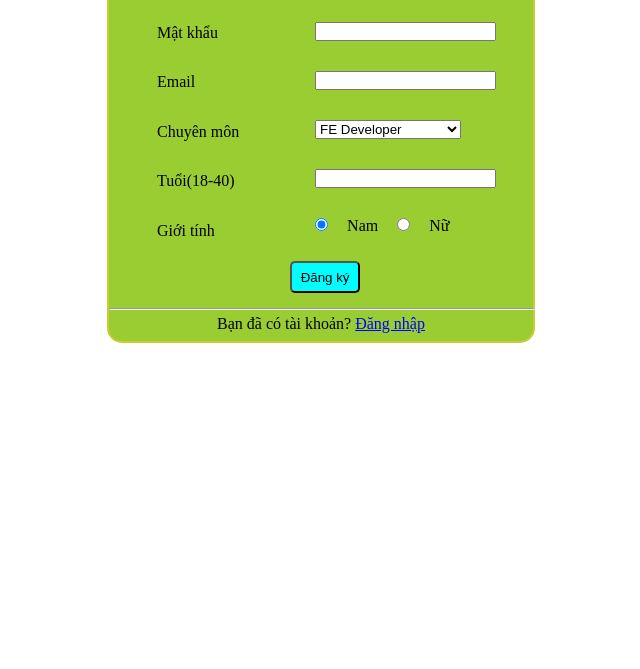
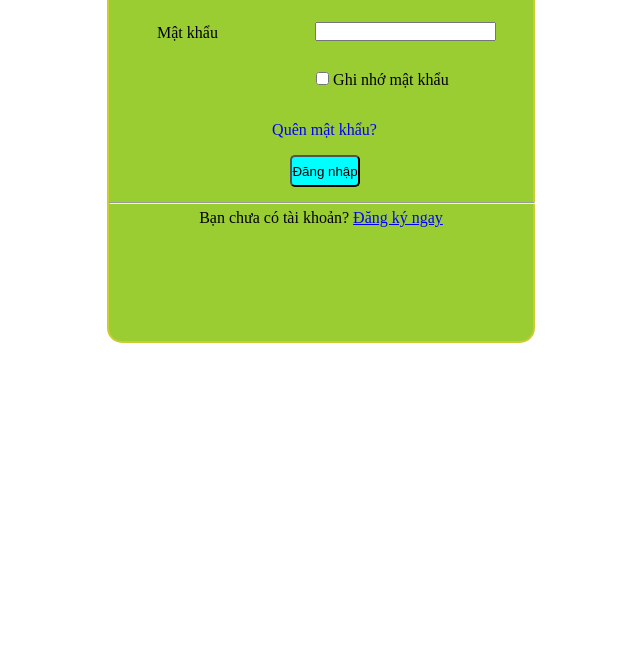
Before and after one commit to hvthien158/register-login-form, a plain HTML site: page index.html in a window 1280 px wide. Shown: the part 131-800 px from the top of the page, without its empty margins (319-959 px from the left). Drawn offline with Linux system fonts and the light colour scheme.

Commit message:
Add forgot password

```diff
--- a/assets/css/main.css
+++ b/assets/css/main.css
@@ -41,11 +41,11 @@
 }
 
 .form-register{
-    display: block;
+    display: none;
 }
 
 .form-login {
-    display: none;
+    display: block;
 }
 
 h1 {
@@ -101,5 +101,17 @@ hr {
 }
 
 .button-login {
-    margin-top: 48px;
+    margin-top: 16px;
 }
+
+.password-forget {
+    margin-top: 32px;
+    margin-left: -28px;
+    color: blue;
+    cursor: pointer;
+}
+
+.password-forget:hover {
+    text-decoration: underline;
+    opacity: 0.8;
+}
--- a/index.html
+++ b/index.html
@@ -67,6 +67,7 @@
                 <input class="form-detail" type="password" name="password" id="password-login" onblur="check_blank('password-login')"> <br>
                 <p class="anoun" id="password-loginp"></p>
                 <input type="checkbox" id="checkbox"> Ghi nhớ mật khẩu <br>
+                <div  class="password-forget"><a>Quên mật khẩu?</a></div>
                 <input class="form-detail submit-button button-login" type="submit" value="Đăng nhập">
             </form>
             <hr>
```
